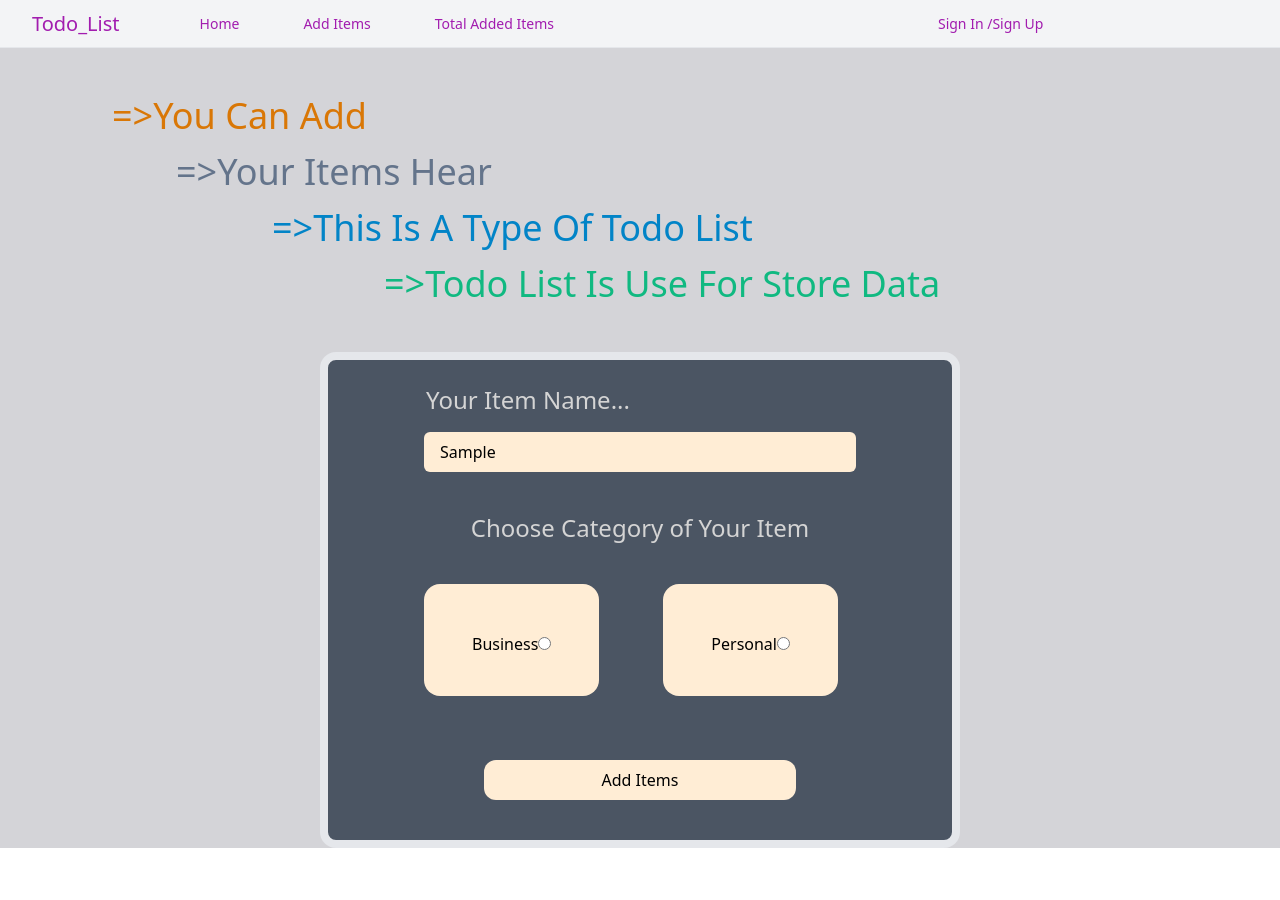
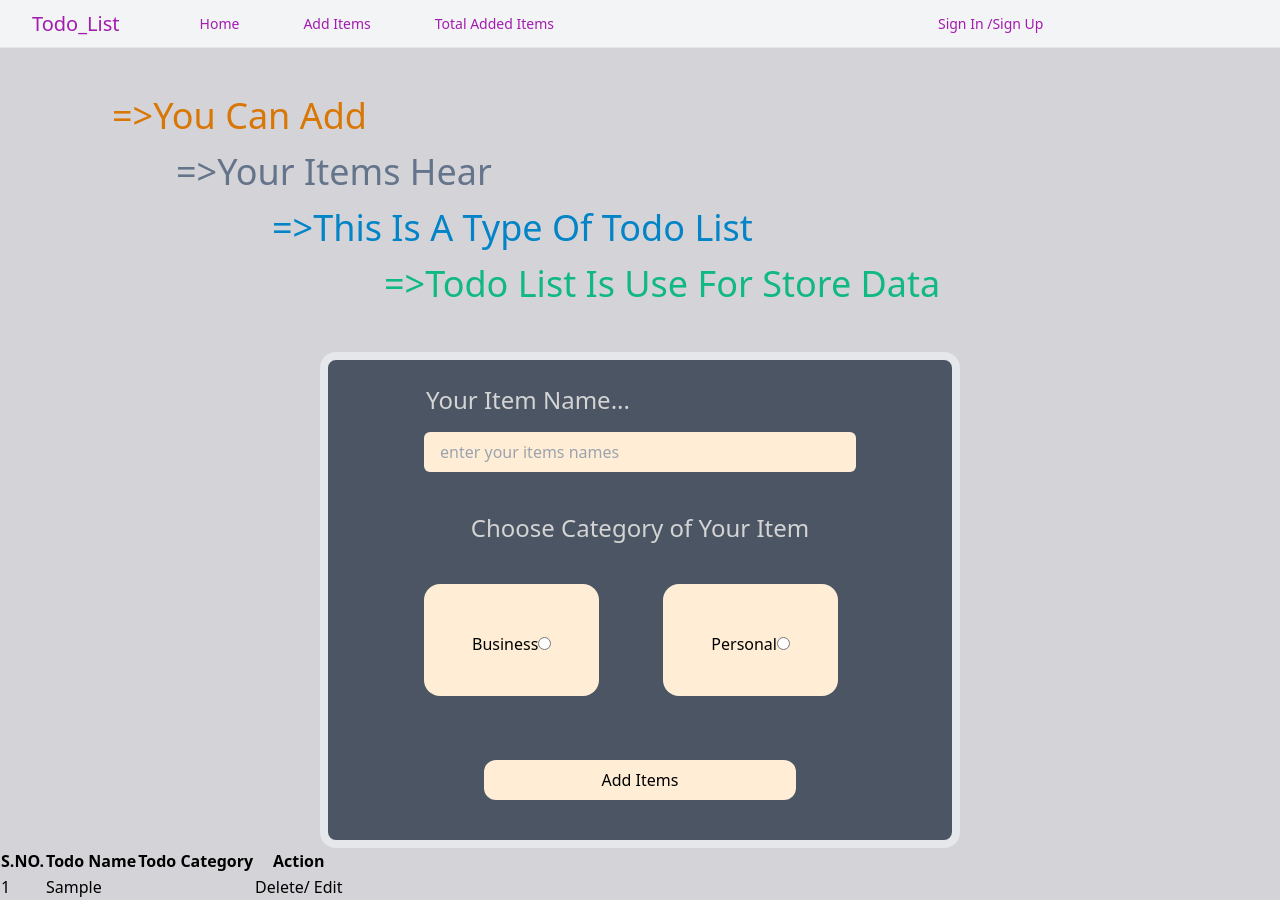
Before and after one commit to 72pranjal/Todo_List_app, a Nuxt app: page /addItems in a window 1280 px wide. Both pictures are taken after typing "Sample" into the empty fields and a click on the button "Add Items". Before the commit the page ends 848 px from the top, so only its background shows below. Built offline with nearby package versions, Linux system fonts and the light colour scheme.

Commit message:
adding edit functionality

```diff
--- a/components/Add.vue
+++ b/components/Add.vue
@@ -1,50 +1,233 @@
 <template>
-  <div class=" bg-zinc-300 ">
+  <div class="bg-zinc-300">
     <div class="pt-20">
       <transition name="slide-fade">
-        <p v-if="line1Show" class="text-4xl ml-24 p-4 cursor-pointer hover:scale-105 duration-1000 hover:text-indigo-700 text-amber-600 ">=>You Can Add</p>
+        <p
+          v-if="line1Show"
+          class="
+            text-4xl
+            ml-24
+            p-4
+            cursor-pointer
+            hover:scale-105
+            duration-1000
+            hover:text-indigo-700
+            text-amber-600
+          "
+        >
+          =>You Can Add
+        </p>
       </transition>
 
       <transition name="slide-fade">
-        <p v-if="line2Show" class="text-4xl ml-44 cursor-pointer hover:scale-105 duration-1000 hover:text-stone-50 text-slate-500">=>Your Items Hear</p>
+        <p
+          v-if="line2Show"
+          class="
+            text-4xl
+            ml-44
+            cursor-pointer
+            hover:scale-105
+            duration-1000
+            hover:text-stone-50
+            text-slate-500
+          "
+        >
+          =>Your Items Hear
+        </p>
       </transition>
       <transition name="slide-fade">
-        <p v-if="line3Show" class="text-4xl ml-64 cursor-pointer hover:scale-105 duration-1000 hover:text-red-600 text-sky-600 p-4">
+        <p
+          v-if="line3Show"
+          class="
+            text-4xl
+            ml-64
+            cursor-pointer
+            hover:scale-105
+            duration-1000
+            hover:text-red-600
+            text-sky-600
+            p-4
+          "
+        >
           =>This Is A Type Of Todo List
         </p>
       </transition>
       <transition name="slide-fade">
-        <p v-if="line4Show" class="text-4xl hover:text-pink-800   hover:scale-105 duration-1000 cursor-pointer text-emerald-500 ml-96">
+        <p
+          v-if="line4Show"
+          class="
+            text-4xl
+            hover:text-pink-800 hover:scale-105
+            duration-1000
+            cursor-pointer
+            text-emerald-500
+            ml-96
+          "
+        >
           =>Todo List Is Use For Store Data
         </p>
       </transition>
     </div>
-     <div class="mt-12 bg-gray-600 h-auto w-6/12 text-center rounded-2xl border-8 mx-auto">
+     <form @submit.prevent="addTodo " autocomplete="off">
+      <div
+        class="
+          mt-12
+          bg-gray-600
+          h-auto
+          w-6/12
+          text-center
+          rounded-2xl
+          border-8
+          mx-auto
+        "
+      >
         <div class="p-6">
-            <label class="text-2xl mr-56 text-neutral-300 " for="name">Your Item Name...</label><br>
-            <input class="h-10 w-3/4 p-4 focus:bg-gray-100 border-none bg-orange-100 my-4 rounded-md"  type="text" id="name" placeholder="enter your items names">
+          <label class="text-2xl mr-56 text-neutral-300" for="name"
+            >Your Item Name...</label
+          ><br />
+          <input
+            class="
+              h-10
+              w-3/4
+              p-4
+              focus:bg-gray-100
+              border-none
+              bg-orange-100
+              my-4
+              rounded-md
+            "
+            type="text"
+            id="name"
+            placeholder="enter your items names"
+            v-model="todoName"
+          />
         </div>
-        <div class="text-2xl text-neutral-300"><p>Choose Category of Your Item</p></div>
-        <div class="flex my-10  mx-auto">
-             <div class=" bg-orange-100 h-28 ml-24  rounded-2xl p-12 items-center">
+        <div class="text-2xl text-neutral-300">
+          <p>Choose Category of Your Item</p>
+        </div>
+        <div class="flex my-10 mx-auto">
+          <div class="bg-orange-100 h-28 ml-24 rounded-2xl p-12 items-center">
             <label class="text-x" for="b">Business</label>
-            <input type="radio" id="b" name="category" value="Business">
+            <input
+              type="radio"
+              id="b"
+              name="category"
+              v-model="category"
+              value="Business"
+            />
+          </div>
+          <div class="bg-orange-100 h-28 ml-16 rounded-2xl p-12">
+            <label for="p">Personal</label>
+            <input
+              type="radio"
+              id="p"
+              name="category"
+             v-model="category"
+             value="Personal"
+            />
+          </div>
         </div>
-         <div class=" bg-orange-100 h-28 ml-16 rounded-2xl p-12">
-            <label for="p">Personal</label>
-            <input type="radio" id="p" name="category" value="Personal">
+        <div
+          class="
+            mb-10
+            mt-16
+            rounded-xl
+            cursor-pointer
+            hover:bg-blue-400
+            bg-orange-100
+            h-10
+            w-2/4
+            mx-auto
+            items-center
+          "
+        >
+          <button class="text-center p-2">Add Items</button>
         </div>
+      </div>
+      <teleport to="body">
+        <div v-if="checkBlank" class="modal">
+          <p>please Choose name of your todo</p>
+          <p>and category</p>
+          <button @click="checkBlank = false">Close</button>
         </div>
-        <div class="mb-10 mt-16 rounded-xl cursor-pointer  hover:bg-blue-400  bg-orange-100 h-10 w-2/4 mx-auto items-center">
-            <button class="text-center p-2">Add Items</button>
-        </div>
+      </teleport>
+    </form>
+     <AddChild :totaldata="totalSort" @edit="editHandler" />
   </div>
-  </div>
-
 
 </template>
 
-<script setup>
+<script setup lang="ts">
+import func from "~~/vue-temp/vue-editor-bridge";
+
+enum radioType {
+  BUSINESS = "Business",
+  PERSONAL = "Personal",
+}
+
+// const nameHandler = (event) => {
+//   todoName.value = event.target.value;
+
+//   console.log(todoName.value);
+// }
+// const categoryHandeler=(event)=>{
+// category.value=event.target.value
+// }
+
+const isEditMode = ref(false);
+const i = ref(null);
+
+const editHandler = (index:number)=>{
+  console.log('hello')
+  isEditMode.value = true;
+   i.value = index;
+  todoName.value = totalSort[i].name;
+  console.log(totalSort[i].name)
+  console.log(todoName.value)
+
+  category.value=totalSort[i].todoCategory
+
+  console.log(index)
+}
+
+
+interface typetodo {
+  name: string;
+  todoCategory: radioType;
+}
+const totalTodo = ref<typetodo[]>([]);
+const todoName = ref<string>('');
+const category = ref<radioType>(null);
+const checkBlank = ref<boolean>(false);
+
+const addTodo = () => {
+  // if (todoName.value.trim() === "" || category.value === null) {
+  //   return (checkBlank.value = true);
+  // }
+  totalTodo.value.push({
+    name: todoName.value,
+    todoCategory: category.value,
+  });
+  todoName.value = "";
+  category.value = null;
+  console.log(totalTodo.value);
+};
+watch(totalTodo,(newVal)=>{
+  localStorage.setItem("totalTodo",JSON.stringify(newVal));
+},
+{deep:true}
+);
+
+onMounted(()=>{
+  totalTodo.value=JSON.parse(localStorage.getItem('totalTodo')) ||[];
+})
+
+const totalSort = computed(() =>
+  totalTodo.value.sort((a, b) => {
+    return a.name.localeCompare(b.name);
+  })
+);
+console.log(totalSort.value)
 const line1Show = ref(false);
 onMounted(() => {
   setTimeout(() => {
@@ -88,4 +271,18 @@ onMounted(() => {
   transform: translateX(20px);
   opacity: 0;
 }
+.modal {
+  position: fixed;
+  z-index: 999;
+  top: 20%;
+  left: 50%;
+  width: 300px;
+  margin-left: -150px;
+  background-color: red;
+  color: white;
+  font-weight: 800;
+  text-align: center;
+  font-size: 20px;
+  border: none;
+}
 </style>
--- /dev/null
+++ b/components/AddChild.vue
@@ -0,0 +1,35 @@
+<template>
+  <div>
+    <table>
+      <thead>
+        <tr>
+          <th>S.NO.</th>
+          <th>Todo Name</th>
+          <th>Todo Category</th>
+          <th>Action</th>
+        </tr>
+      </thead>
+      <tbody>
+        <tr v-for="(items, index) in props.totaldata" :key="index">
+          <td>{{ index + 1 }}</td>
+          <td>{{ items.name }}</td>
+          <td>{{ items.todoCategory }}</td>
+          <td>
+            <button @click="remove(items,index)">Delete</button>/
+            <button @click="emit('edit',index)">Edit</button>
+          </td>
+        </tr>
+      </tbody>
+    </table>
+  </div>
+</template>
+
+<script setup lang="ts">
+const props = defineProps(["totaldata"]);
+const emit = defineEmits(['edit']);
+
+const remove = (items:Object,index:number) => {
+  props.totaldata.splice(index,1);
+};
+
+</script>
```
